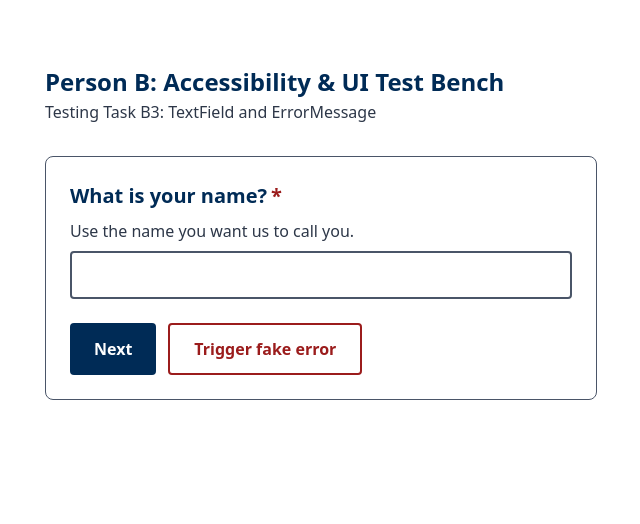
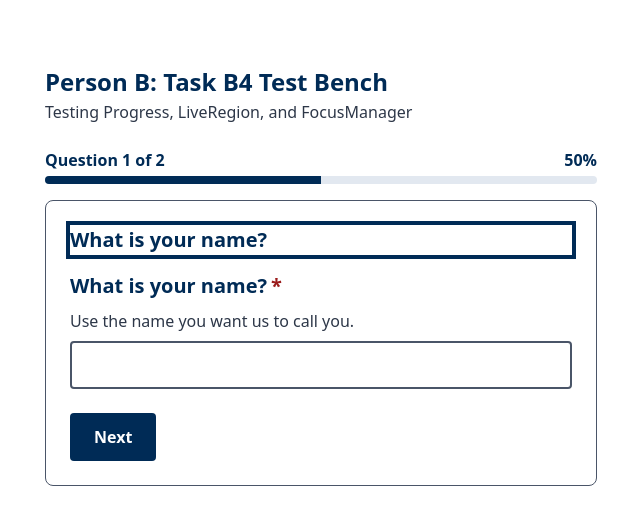
Before and after one commit to hanamelese/allora-career-bridge, a React app in the folder Frontend/: page / in a window 1280 px wide. Shown: the top 524 px of the page, without its empty margins (319-959 px from the left). Built offline with nearby package versions, Linux system fonts and the light colour scheme; the HTML template or start-up script is replaced by a standard one.

Commit message:
feat(b4): add FocusManager, LiveRegion, and Progress indicator

```diff
--- a/Frontend/src/App.jsx
+++ b/Frontend/src/App.jsx
@@ -1,53 +1,130 @@
-import React, { useState } from 'react';
+import React, { useState, useRef } from 'react';
 import TextField from './components/TextField';
+import Progress from './shell/Progress';
+import LiveRegion from './shell/LiveRegion';
+import { useStepFocus } from './shell/FocusManager';
 
-export default function App() {
-  const [value, setValue] = useState('');
-  const [error, setError] = useState('');
-  const [submitted, setSubmitted] = useState(false);
-
-  const sampleStep = {
+const STEPS = [
+  {
     id: 'name',
     prompt: 'What is your name?',
     help: 'Use the name you want us to call you.',
     validate: { required: true, minLen: 2 },
     autocomplete: 'name'
-  };
+  },
+  {
+    id: 'contact',
+    prompt: 'What is your phone number or email?',
+    help: 'We will use this to send you account updates.',
+    validate: { required: true, minLen: 3 },
+    autocomplete: 'tel'
+  }
+];
+
+export default function App() {
+  const [stepIndex, setStepIndex] = useState(0);
+  const [answers, setAnswers] = useState({ name: '', contact: '' });
+  const [error, setError] = useState('');
+  const headingRef = useRef(null);
+
+  const currentStep = STEPS[stepIndex];
+  const currentValue = answers[currentStep.id] || '';
+
+  // B4: Automatically move focus to heading on step change
+  useStepFocus(currentStep.id, headingRef);
 
   const handleNext = () => {
-    if (!value || value.trim().length < 2) {
-      setError('Please enter at least 2 letters.');
-      setSubmitted(false);
+    if (!currentValue || currentValue.trim().length < (currentStep.validate.minLen || 1)) {
+      setError('Please provide a valid answer before moving to the next step.');
+      return;
+    }
+    setError('');
+    if (stepIndex < STEPS.length - 1) {
+      setStepIndex((prev) => prev + 1);
     } else {
-      setError('');
-      setSubmitted(true);
+      alert(`All questions answered! Name: ${answers.name}, Contact: ${answers.contact}`);
     }
   };
 
+  const handleBack = () => {
+    setError('');
+    if (stepIndex > 0) {
+      setStepIndex((prev) => prev - 1);
+    }
+  };
+
+  const announcement = `Question ${stepIndex + 1} of ${STEPS.length}: ${currentStep.prompt}`;
+
   return (
     <main style={{ maxWidth: '600px', margin: '40px auto', padding: '24px' }}>
-      <header style={{ marginBottom: '32px' }}>
+      <header style={{ marginBottom: '24px' }}>
         <h1 style={{ color: 'var(--color-primary)', fontSize: 'var(--font-size-xl)' }}>
-          Person B: Accessibility & UI Test Bench
+          Person B: Task B4 Test Bench
         </h1>
         <p style={{ color: 'var(--color-text-muted)' }}>
-          Testing Task B3: TextField and ErrorMessage
+          Testing Progress, LiveRegion, and FocusManager
         </p>
       </header>
 
-      <section aria-label="Question form" style={{ border: '1px solid var(--color-border)', borderRadius: 'var(--radius-md)', padding: '24px' }}>
+      {/* Screen reader live announcement */}
+      <LiveRegion message={announcement} />
+
+      {/* Accessible visual progress indicator */}
+      <Progress current={stepIndex + 1} total={STEPS.length} />
+
+      <section
+        aria-label="Current question"
+        style={{
+          border: '1px solid var(--color-border)',
+          borderRadius: 'var(--radius-md)',
+          padding: '24px'
+        }}
+      >
+        {/* Step question heading with ref for programmatic focus */}
+        <h2
+          ref={headingRef}
+          data-question-heading
+          style={{
+            fontSize: 'var(--font-size-lg)',
+            color: 'var(--color-primary)',
+            marginBottom: '16px',
+            outline: 'none'
+          }}
+        >
+          {currentStep.prompt}
+        </h2>
+
         <TextField
-          step={sampleStep}
-          value={value}
+          step={currentStep}
+          value={currentValue}
           error={error}
           onChange={(newVal) => {
-            setValue(newVal);
+            setAnswers((prev) => ({ ...prev, [currentStep.id]: newVal }));
             if (error) setError('');
           }}
           onNext={handleNext}
         />
 
         <div style={{ display: 'flex', gap: '12px', marginTop: '16px' }}>
+          {stepIndex > 0 && (
+            <button
+              type="button"
+              onClick={handleBack}
+              style={{
+                backgroundColor: '#FFFFFF',
+                color: 'var(--color-primary)',
+                border: '2px solid var(--color-primary)',
+                borderRadius: 'var(--radius-sm)',
+                padding: '12px 24px',
+                fontSize: 'var(--font-size-base)',
+                fontWeight: 600,
+                cursor: 'pointer'
+              }}
+            >
+              Back
+            </button>
+          )}
+
           <button
             type="button"
             onClick={handleNext}
@@ -62,41 +139,9 @@ export default function App() {
               cursor: 'pointer'
             }}
           >
-            Next
-          </button>
-
-          <button
-            type="button"
-            onClick={() => setError('Please enter at least 2 letters.')}
-            style={{
-              backgroundColor: '#FFFFFF',
-              color: 'var(--color-error)',
-              border: '2px solid var(--color-error)',
-              borderRadius: 'var(--radius-sm)',
-              padding: '12px 24px',
-              fontSize: 'var(--font-size-base)',
-              fontWeight: 600,
-              cursor: 'pointer'
-            }}
-          >
-            Trigger fake error
+            {stepIndex === STEPS.length - 1 ? 'Finish' : 'Next'}
           </button>
         </div>
-
-        {submitted && (
-          <p
-            role="status"
-            style={{
-              marginTop: '16px',
-              color: '#065F46',
-              backgroundColor: '#D1FAE5',
-              padding: '12px',
-              borderRadius: 'var(--radius-sm)'
-            }}
-          >
-            Success! Answer recorded: "{value}"
-          </p>
-        )}
       </section>
     </main>
   );
--- /dev/null
+++ b/Frontend/src/shell/FocusManager.js
@@ -0,0 +1,34 @@
+import { useEffect } from 'react';
+
+/**
+ * Moves programmatic focus to an element (like a heading).
+ * Ensures tabIndex is -1 so it can receive focus without disrupting normal Tab flow.
+ */
+export function focusElement(element) {
+  if (!element) return;
+  if (!element.hasAttribute('tabindex')) {
+    element.setAttribute('tabindex', '-1');
+  }
+  element.focus();
+}
+
+/**
+ * Hook: Automatically moves focus to the heading whenever the step changes.
+ */
+export function useStepFocus(stepId, headingRef) {
+  useEffect(() => {
+    if (headingRef && headingRef.current) {
+      focusElement(headingRef.current);
+    } else {
+      const heading = document.querySelector('[data-question-heading]');
+      if (heading) {
+        focusElement(heading);
+      }
+    }
+  }, [stepId, headingRef]);
+}
+
+export default {
+  focusElement,
+  useStepFocus
+};
--- /dev/null
+++ b/Frontend/src/shell/LiveRegion.jsx
@@ -0,0 +1,27 @@
+import React from 'react';
+
+/**
+ * LiveRegion: Screen-reader announcer for step changes and status updates.
+ */
+export default function LiveRegion({ message, mode = 'polite' }) {
+  return (
+    <div
+      role={mode === 'assertive' ? 'alert' : 'status'}
+      aria-live={mode}
+      aria-atomic="true"
+      style={{
+        position: 'absolute',
+        width: '1px',
+        height: '1px',
+        padding: '0',
+        margin: '-1px',
+        overflow: 'hidden',
+        clip: 'rect(0, 0, 0, 0)',
+        whiteSpace: 'nowrap',
+        border: '0'
+      }}
+    >
+      {message}
+    </div>
+  );
+}
--- /dev/null
+++ b/Frontend/src/shell/Progress.jsx
@@ -0,0 +1,52 @@
+import React from 'react';
+
+/**
+ * Progress: Shows and announces "Question X of Y" with an accessible progress bar.
+ */
+export default function Progress({ current = 1, total = 1 }) {
+  const percent = total > 0 ? Math.round((current / total) * 100) : 0;
+  const label = `Question ${current} of ${total}`;
+
+  return (
+    <div className="progress-container" style={{ marginBottom: 'var(--space-md, 16px)' }}>
+      <div
+        style={{
+          display: 'flex',
+          justifyContent: 'space-between',
+          alignItems: 'center',
+          marginBottom: 'var(--space-xs, 4px)',
+          fontSize: 'var(--font-size-base, 16px)',
+          fontWeight: 600,
+          color: 'var(--color-primary, #002B56)'
+        }}
+      >
+        <span>{label}</span>
+        <span aria-hidden="true">{percent}%</span>
+      </div>
+
+      <div
+        role="progressbar"
+        aria-valuenow={current}
+        aria-valuemin={1}
+        aria-valuemax={total}
+        aria-label="Form progress"
+        style={{
+          width: '100%',
+          height: '8px',
+          backgroundColor: '#E2E8F0',
+          borderRadius: 'var(--radius-sm, 4px)',
+          overflow: 'hidden'
+        }}
+      >
+        <div
+          style={{
+            width: `${percent}%`,
+            height: '100%',
+            backgroundColor: 'var(--color-primary, #002B56)',
+            transition: 'width 0.2s ease-in-out'
+          }}
+        />
+      </div>
+    </div>
+  );
+}
```
